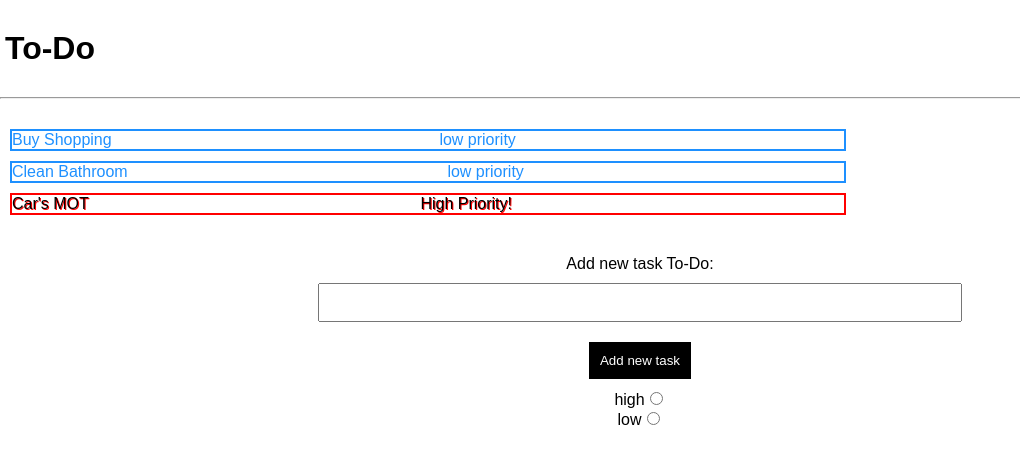
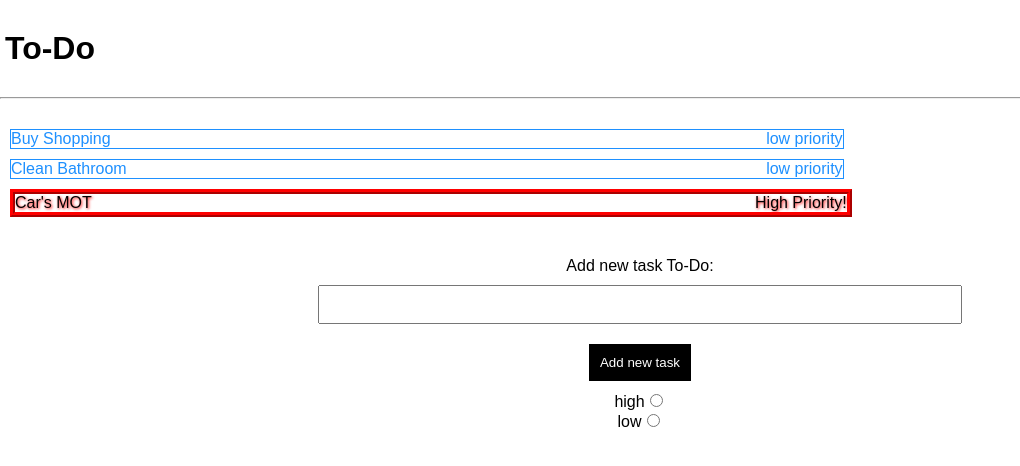
Before and after one commit to DonutsGoHere/hw_w7_d1, a React (Create React App) app: page / in a window 1280 px wide. Shown: the top 466 px of the page, without its empty margins (0-1020 px from the left). Built offline with nearby package versions, Linux system fonts and the light colour scheme.

Commit message:
minor changes

```diff
--- a/src/App.css
+++ b/src/App.css
@@ -26,12 +26,13 @@ li{
   width: 66%;
 }
 li.high-priority {
-  border: 2px solid red;
+  border: 5px solid red;
+  border-style: ridge ;
   color: black;
-  text-shadow: 1px 1px red;
+  text-shadow: 1px 1px 3px red;
 }
 li.low-priority {
-  border: 2px solid dodgerblue;
+  border: 1px solid dodgerblue;
   color: dodgerblue;
 }
 
--- a/src/App.js
+++ b/src/App.js
@@ -16,9 +16,7 @@ function App() {
       <li key={index} className={task.highPriority ? "high-priority":"low-priority"}>
         <span>{task.name}</span>
 
-        {task.highPriority ? <span className="high-priority">High Priority!</span> : <label onClick={() => changePriority(index)}>low priority</label>}
-
-        <span>{task.highPriority}</span>
+        {task.highPriority ? <span className="high-priority">High Priority!</span> : <label>low priority</label>}
       </li>
     )
   })
@@ -52,8 +50,8 @@ function App() {
         <div><label>Add new task To-Do:</label></div>
         <div><input id="new_task" type="text" value={newTask} onChange={handleTaskInput}/></div>
         <div><input type="submit" value="Add new task"/></div>
-        <div><label>high</label><input type="radio" value="high-priority" checked={tasks.highPriority === true} onChange={changePriority}/></div>
-        <div><label>low</label><input type="radio" value="low-priority" checked={tasks.highPriority === false} onChange={changePriority}/></div>
+        <div><label>high</label><input type="radio" value="high-priority" onChange={changePriority}/></div>
+        <div><label>low</label><input type="radio" value="low-priority" onChange={changePriority}/></div>
       </form></div>
     </div>
   );
```
